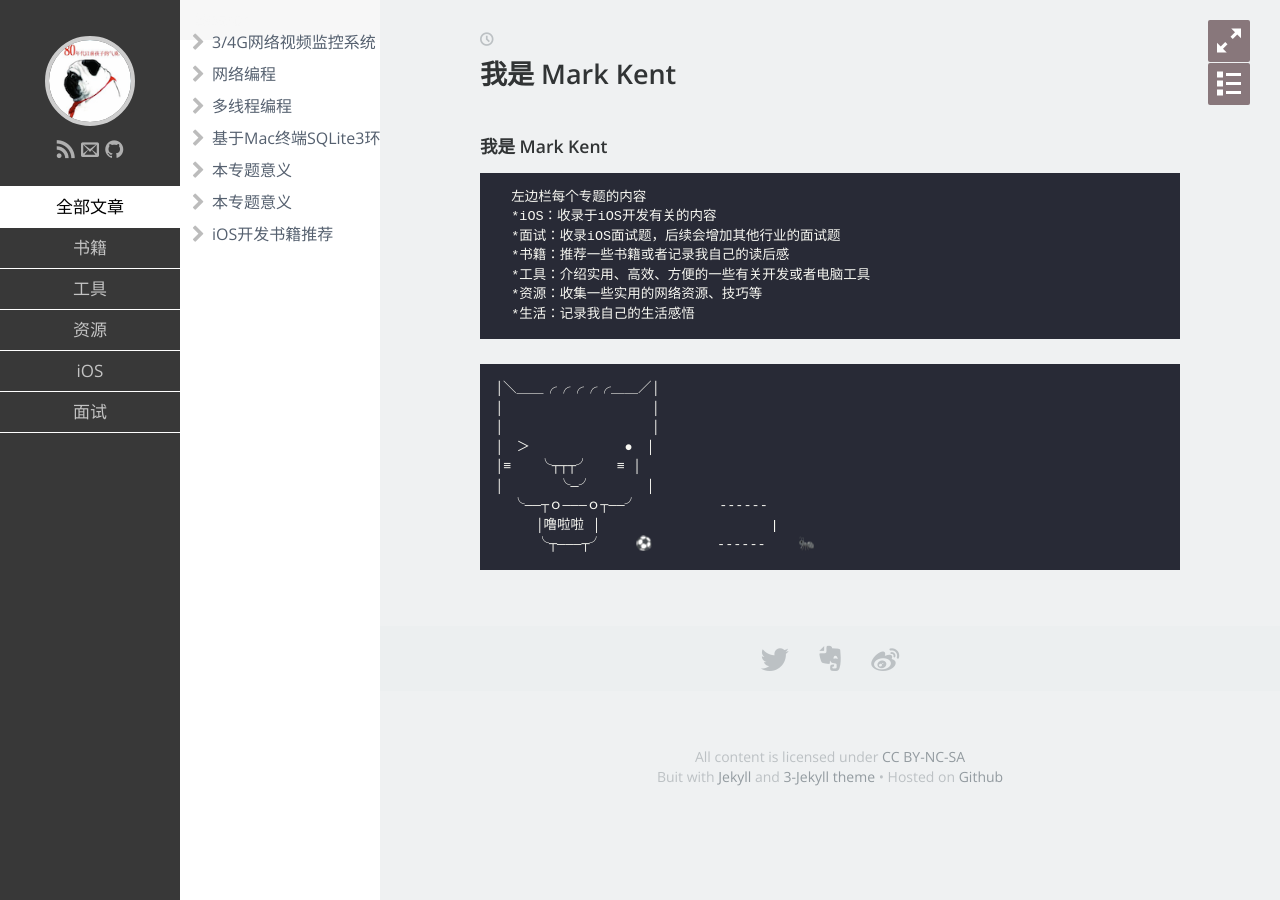
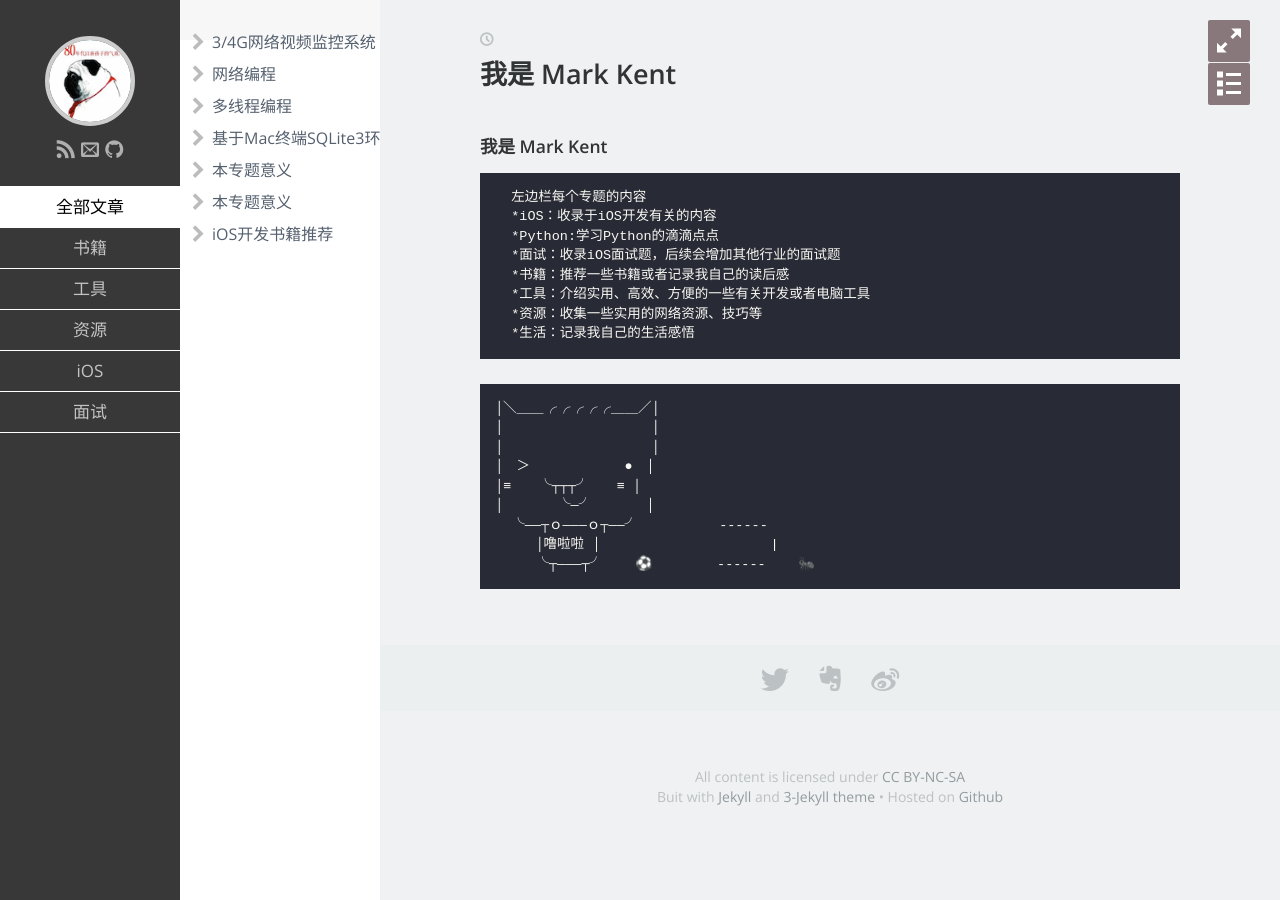
Before and after one commit to MarKent/MarKent.github.io, a Jekyll site: the page built from index.md, in a window 1280 px wide. Built offline with Jekyll 4.4.1, drawn with Linux system fonts in a browser that asks for light colours; some web fonts are replaced; our own code applies the rules of GitHub Pages for plain Markdown files.

Commit message:
Update index.md

````diff
--- a/index.md
+++ b/index.md
@@ -7,6 +7,7 @@ layout: post
 ```
   左边栏每个专题的内容
   *iOS：收录于iOS开发有关的内容
+  *Python:学习Python的滴滴点点
   *面试：收录iOS面试题，后续会增加其他行业的面试题
   *书籍：推荐一些书籍或者记录我自己的读后感
   *工具：介绍实用、高效、方便的一些有关开发或者电脑工具
````
